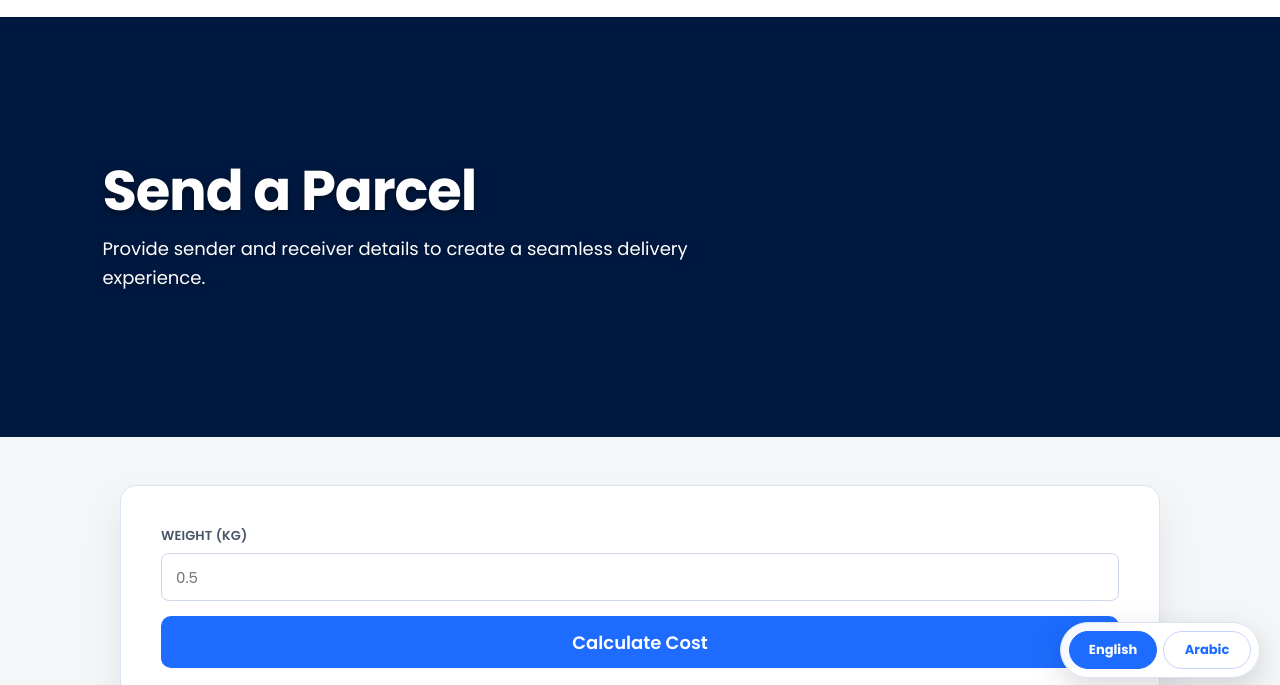
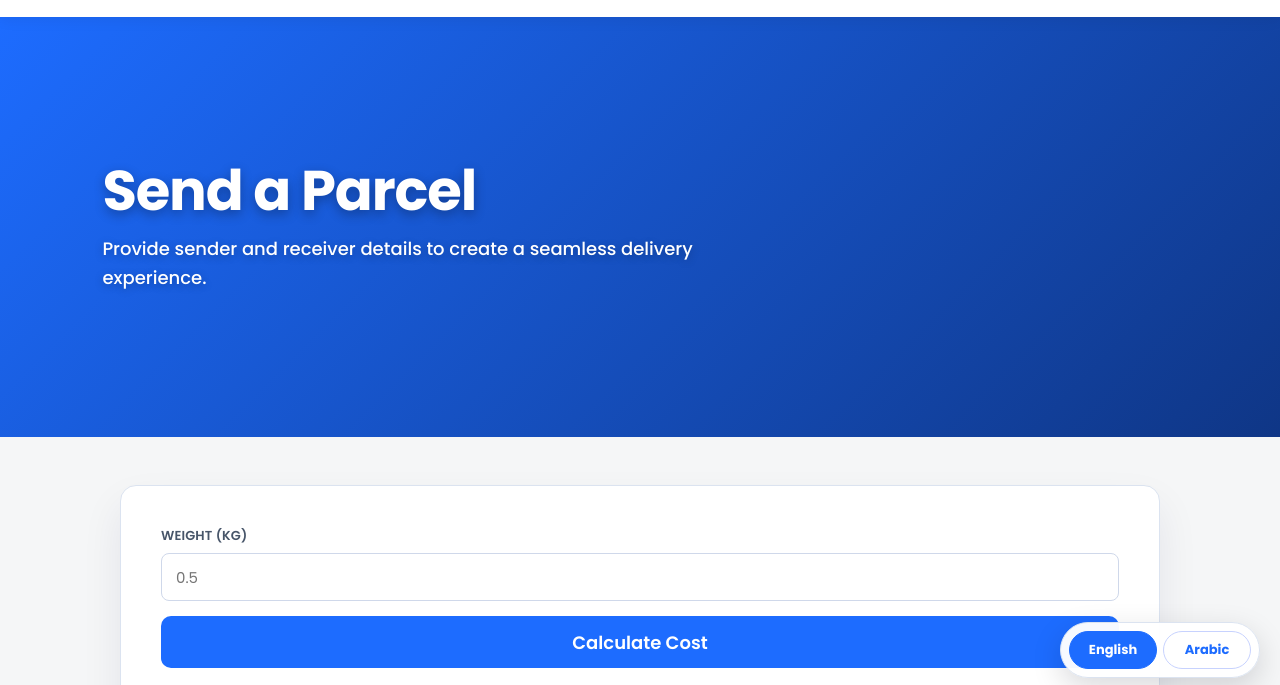
Before and after one commit to MOYO2702/Parcellink, a website: page send.html in a window 1280 px wide. Shown: the part 102-787 px from the top of the page. Drawn offline with Linux system fonts and the light colour scheme.

Commit message:
Remove hero overlay and use brighter blue gradient background for better text visibility

```diff
--- a/send.html
+++ b/send.html
@@ -100,18 +100,12 @@
     .send-hero{
         width:100%;
         min-height:420px;
-        background-color: #001c48;
+        background: linear-gradient(135deg, #1d6cff 0%, #0f3686 100%);
         display:flex;
         align-items:center;
         padding:72px 8%;
         color:white;
         position:relative;
-    }
-    .send-hero::before{
-        content:"";
-        position:absolute;
-        inset:0;
-        background:rgba(0,0,0,0.1);
     }
     .send-hero-content{
         position:relative;
@@ -120,19 +114,20 @@
     }
     .send-hero-content h1{
         font-size:clamp(2.2rem, 4.7vw, 3.5rem);
-        font-weight:700;
+        font-weight:800;
         line-height:1.08;
         letter-spacing:-0.02em;
         margin-bottom:14px;
-        color: #ffffff;
-        text-shadow: 0 3px 10px rgba(0,0,0,0.4), 0 1px 3px rgba(0,0,0,0.2);
+        color: #ffffff !important;
+        text-shadow: 0 4px 12px rgba(0,0,0,0.3);
     }
     .send-hero-content p{
         font-size:18px;
         line-height:1.6;
-        color: #ffffff;
+        color: #ffffff !important;
+        font-weight: 500;
         opacity:1;
-        text-shadow: 0 2px 6px rgba(0,0,0,0.3);
+        text-shadow: 0 2px 8px rgba(0,0,0,0.25);
     }
 
     /* SEND FORM BOX */
```
